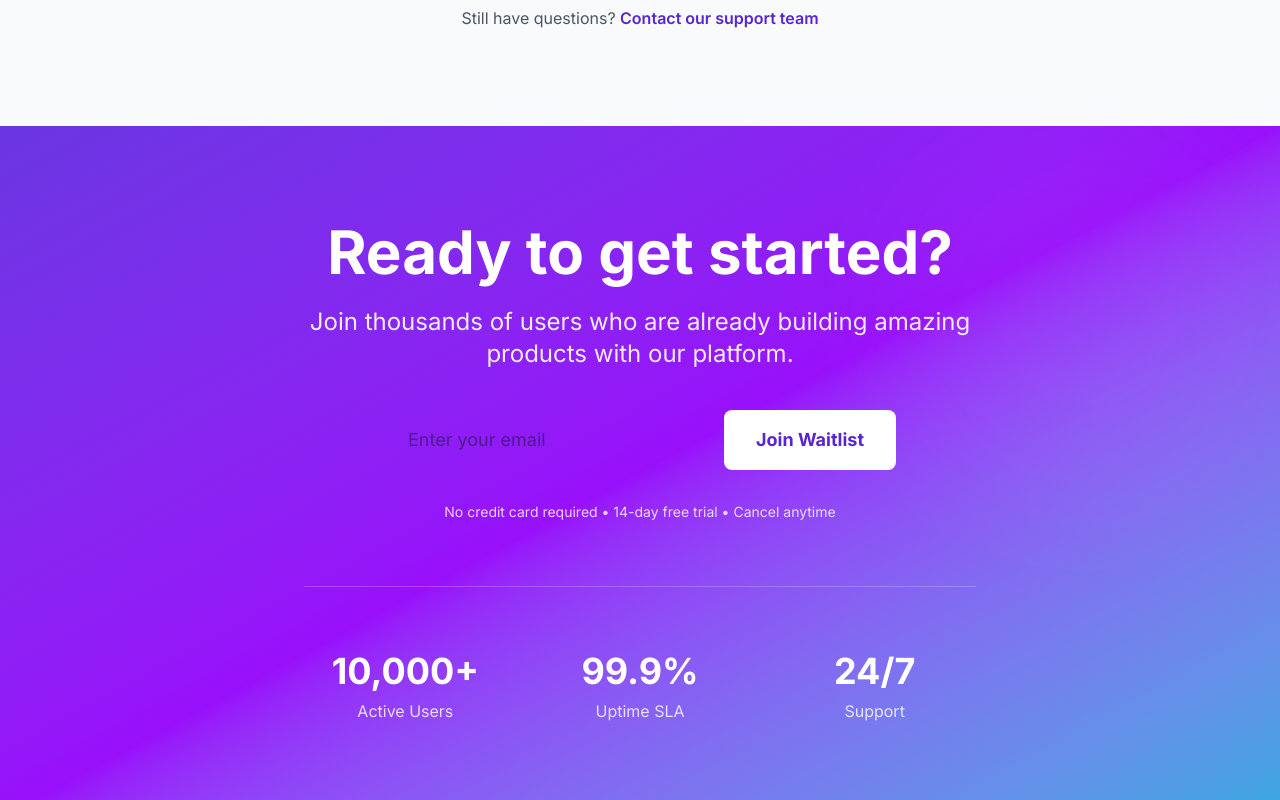
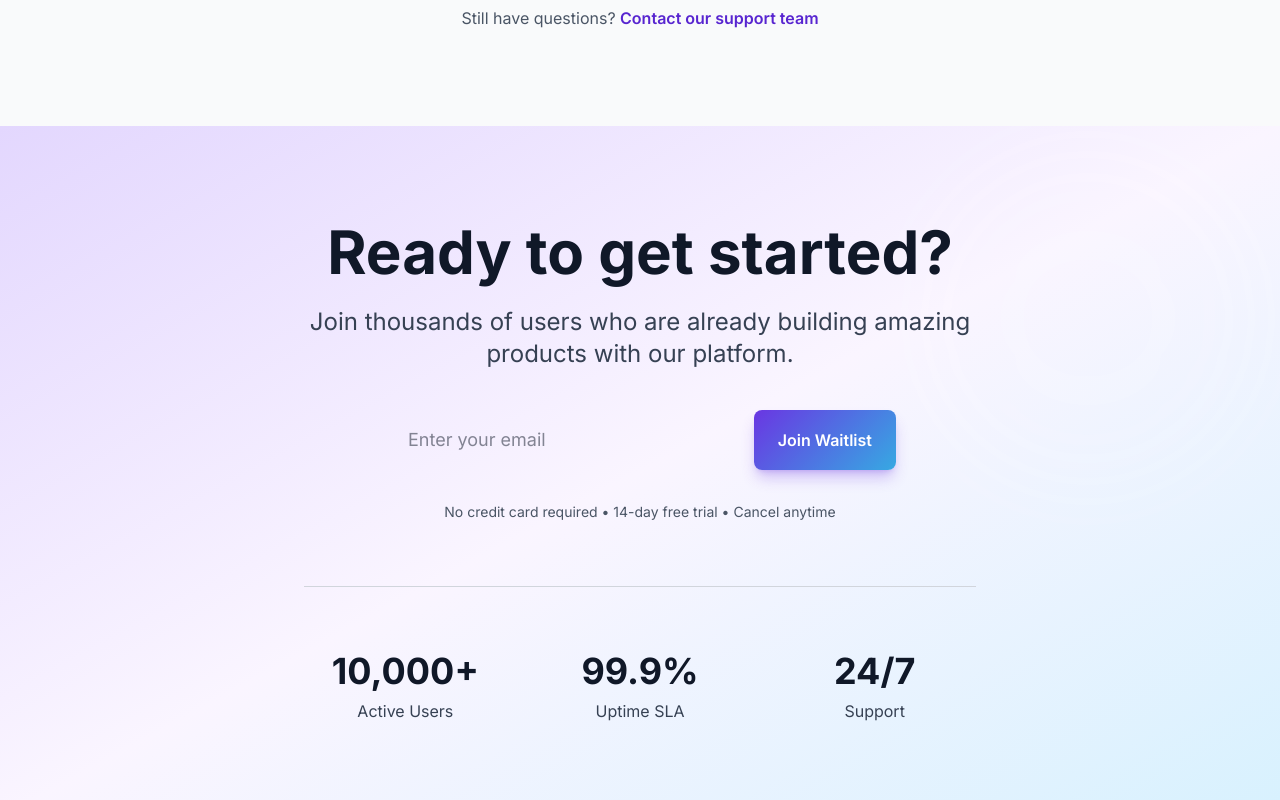
Before and after one commit to APMusyoka/saas-landing-page, a Next.js app: page / in a window 1280 px wide. Shown: the part 4420-5220 px from the top of the page. Built offline with nearby package versions, Linux system fonts and the light colour scheme.

Commit message:
Make CTA gradient more subtle with lighter colors

```diff
--- a/src/components/CTA.tsx
+++ b/src/components/CTA.tsx
@@ -20,7 +20,7 @@ export default function CTA() {
   };
 
   return (
-    <section className="py-24 bg-gradient-to-br from-primary-500 via-purple-600 to-accent-500 relative overflow-hidden">
+    <section className="py-24 bg-gradient-to-br from-primary-100 via-purple-50 to-accent-100 relative overflow-hidden">
       {/* Background decoration */}
       <div className="absolute inset-0 bg-grid-white/10"></div>
       <motion.div
@@ -44,10 +44,10 @@ export default function CTA() {
           transition={{ duration: 0.5 }}
           className="max-w-4xl mx-auto text-center"
         >
-          <h2 className="text-4xl md:text-6xl font-bold text-white mb-6">
+          <h2 className="text-4xl md:text-6xl font-bold text-gray-900 mb-6">
             Ready to get started?
           </h2>
-          <p className="text-xl md:text-2xl text-white/90 mb-10 max-w-2xl mx-auto">
+          <p className="text-xl md:text-2xl text-gray-700 mb-10 max-w-2xl mx-auto">
             Join thousands of users who are already building amazing products with our platform.
           </p>
 
@@ -67,18 +67,18 @@ export default function CTA() {
             <button
               type="submit"
               disabled={isSubmitting}
-              className="px-8 py-4 bg-white text-primary-600 font-bold rounded-lg text-lg hover:bg-gray-50 transition-all disabled:opacity-50 disabled:cursor-not-allowed whitespace-nowrap"
+              className="px-8 py-4 btn btn-primary font-bold rounded-lg text-lg transition-all disabled:opacity-50 disabled:cursor-not-allowed whitespace-nowrap"
             >
               {isSubmitting ? 'Joining...' : 'Join Waitlist'}
             </button>
           </form>
 
-          <p className="text-white/80 text-sm">
+          <p className="text-gray-600 text-sm">
             No credit card required • 14-day free trial • Cancel anytime
           </p>
 
           {/* Stats */}
-          <div className="grid grid-cols-3 gap-8 max-w-2xl mx-auto mt-16 pt-16 border-t border-white/20">
+          <div className="grid grid-cols-3 gap-8 max-w-2xl mx-auto mt-16 pt-16 border-t border-gray-300">
             {[
               { value: '10,000+', label: 'Active Users' },
               { value: '99.9%', label: 'Uptime SLA' },
@@ -91,10 +91,10 @@ export default function CTA() {
                 viewport={{ once: true }}
                 transition={{ duration: 0.5, delay: index * 0.1 }}
               >
-                <div className="text-3xl md:text-4xl font-bold text-white mb-2">
+                <div className="text-3xl md:text-4xl font-bold text-gray-900 mb-2">
                   {stat.value}
                 </div>
-                <div className="text-white/80">
+                <div className="text-gray-700">
                   {stat.label}
                 </div>
               </motion.div>
```
